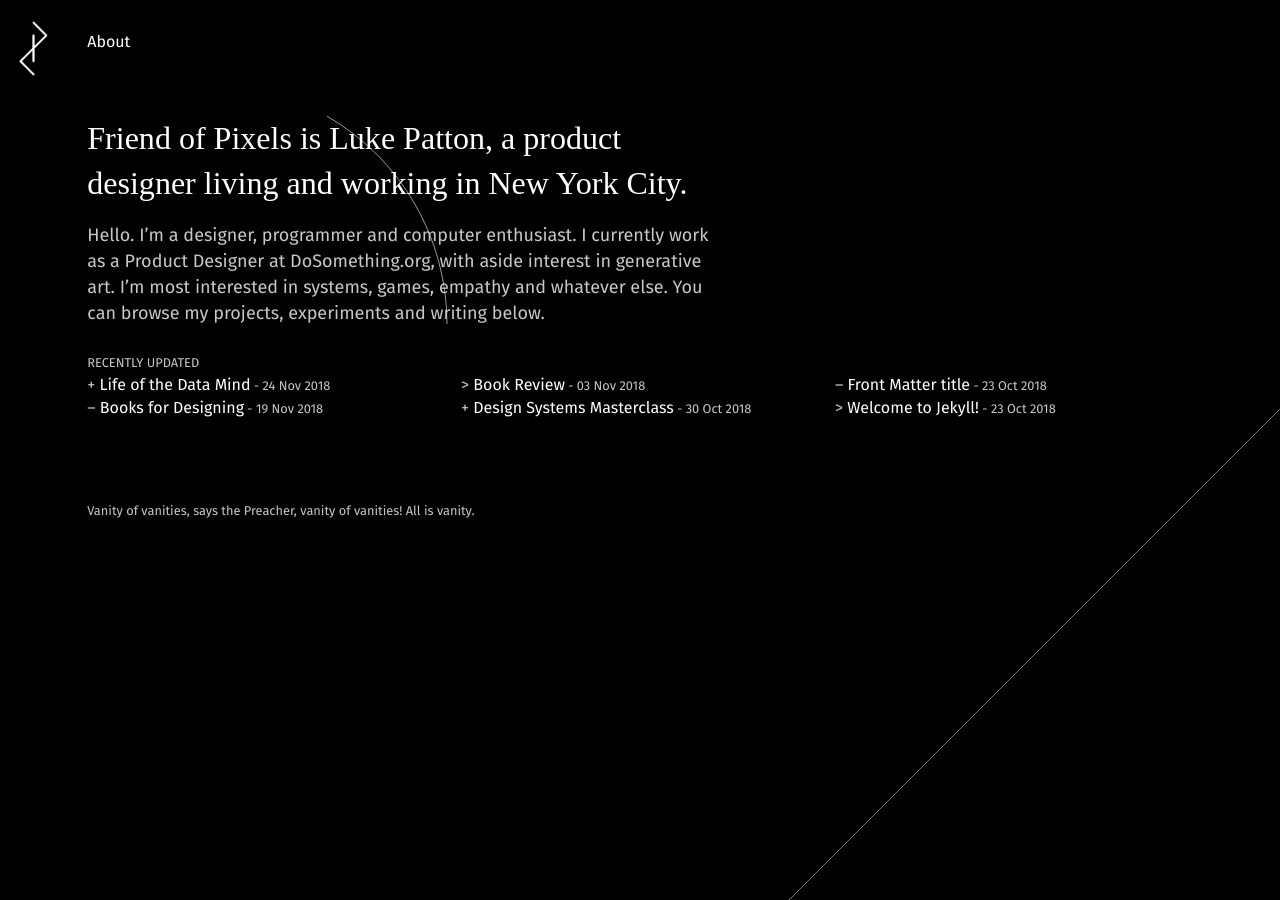
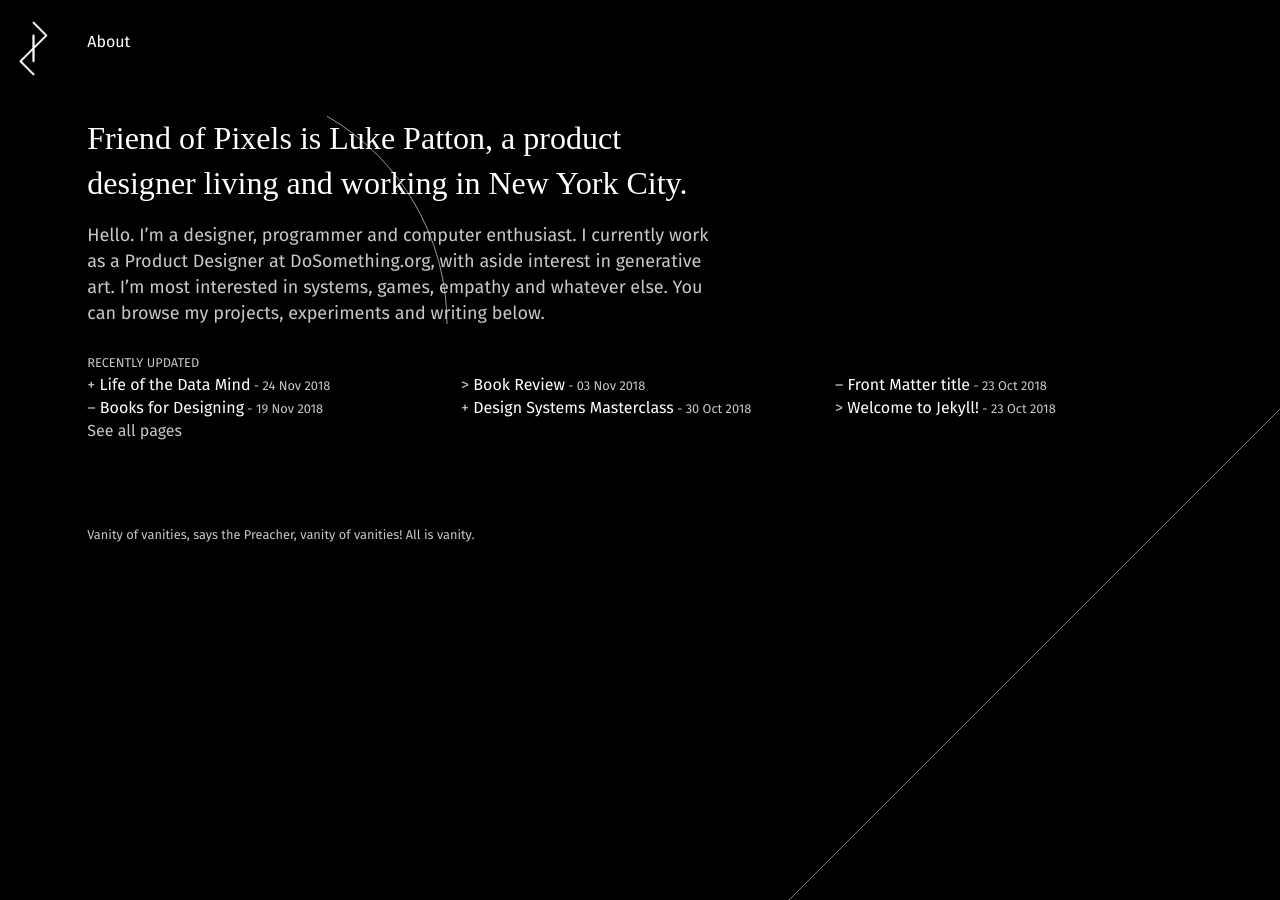
Before and after one commit to lkpttn/fopx, a Jekyll site: the page built from index.md, in a window 1280 px wide. Built offline with Jekyll 4.4.1, drawn with Linux system fonts in a browser that asks for light colours; some web fonts are replaced.

Commit message:
Setting up for page list limiting.

```diff
--- a/_layouts/home.html
+++ b/_layouts/home.html
@@ -19,13 +19,14 @@
       <div class="list">
         <span class="list-title font-small">Recently updated</span>
         <ul class="list-columns">
-          {% for post in site.posts %}
+          {% for post in site.posts limit:20 %}
           <li class="{{ post.category }}">
             <a href="{{ post.url }}">{{ post.title }}</a
             ><span class="font-small"> - {{ post.date | date_to_string }}</span>
           </li>
           {% endfor %}
         </ul>
+        <span>See all pages</span>
       </div>
     </div>
 
```
